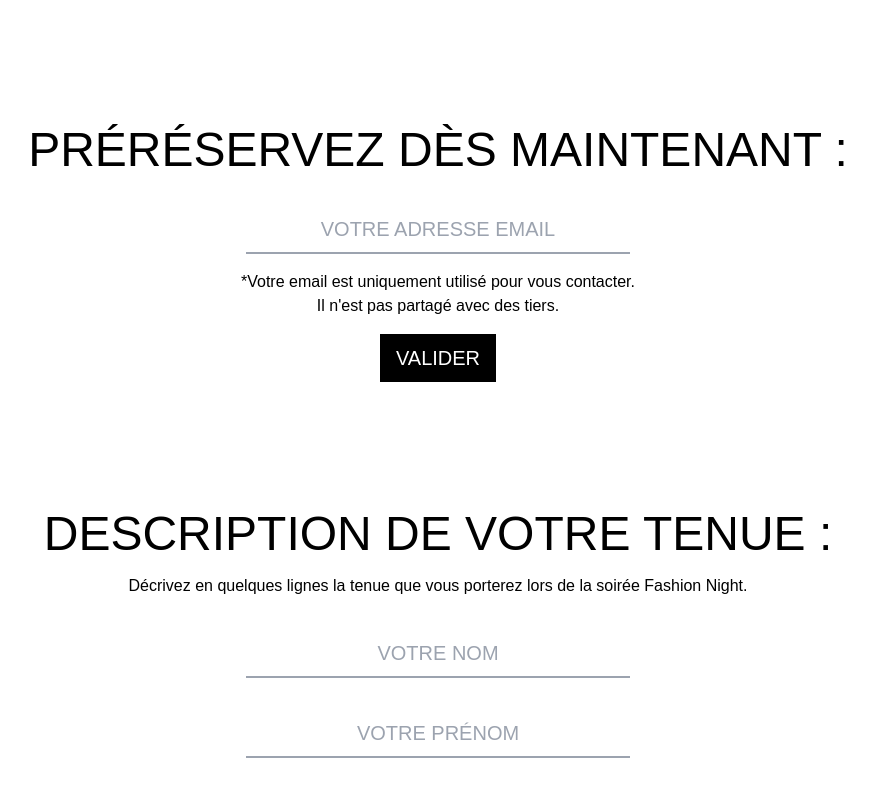
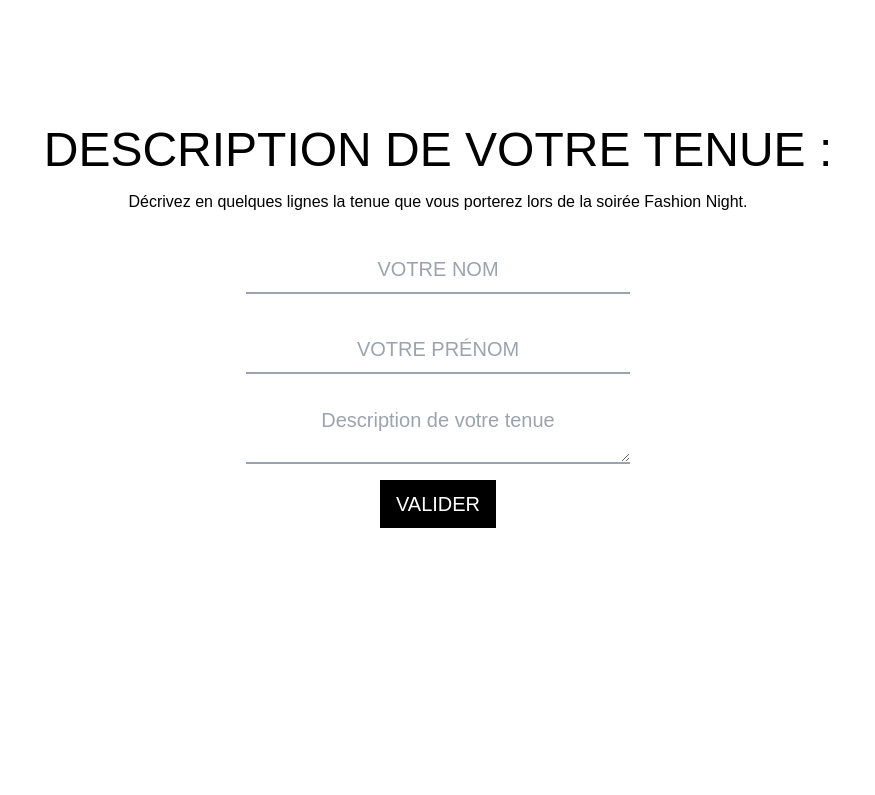
Before and after one commit to PLRpower/fashion-night, a Nuxt app: page / in a window 1280 px wide. Shown: the part 8365-9160 px from the top of the page, without its empty margins (202-1077 px from the left). After the commit the page ends 9021 px from the top, so only its background shows below. Built offline with nearby package versions, Linux system fonts and the light colour scheme; a web font is replaced by a local one.

Commit message:
Quelques corrections

```diff
--- a/pages/index.vue
+++ b/pages/index.vue
@@ -163,19 +163,6 @@ onMounted(playVideoIfNotPlaying);
 
   </div>
 
-  <h2 class="text-center text-4xl lg:text-5xl mx-2 mt-32 cardinal">Préréservez dès maintenant :</h2>
-  <form @submit.prevent="submitForm" v-show="!send">
-    <div class="flex justify-center mt-8 gap-x-4 mb-4">
-      <input class="h-12 w-64 lg:w-96 text-center text-xl border-b-2 border-gray-400 cardinal outline-none focus:border-black" type="email"
-             placeholder="votre adresse email" id="email" name="email" v-model="email">
-    </div>
-    <p class="text-center mb-4">*Votre email est uniquement <span class="text-nowrap">utilisé pour vous contacter.</span><br>Il n'est pas partagé avec des tiers.</p>
-    <div class="flex justify-center gap-x-4 mb-32">
-      <button type="submit" class="align-middle self-center justify-center h-12 px-4 bg-black text-white text-xl cardinal">Valider</button>
-    </div>
-  </form>
-  <p class="cardinal text-center text-green-800 text-2xl mb-32 mt-4" v-show="send">Votre préinscription est maintenant confirmée.</p>
-
   <h2 class="text-center text-4xl lg:text-5xl mx-2 mt-32 cardinal">Description de votre tenue :</h2>
   <p class="text-center mt-4">Décrivez en quelques lignes la tenue que vous porterez lors de la soirée Fashion Night.</p>
   <form @submit.prevent="submitDescription" v-show="!sendDescription">
@@ -189,7 +176,7 @@ onMounted(playVideoIfNotPlaying);
     <textarea
         @input="adjustHeight"
         v-model="description"
-        class=" w-64 lg:w-96 text-center text-xl border-b-2 border-gray-400 outline-none focus:border-black cardinal"
+        class=" w-64 lg:w-96 text-center text-xl border-b-2 border-gray-400 outline-none focus:border-black"
         placeholder="Description de votre tenue"
     >
     </textarea>
```
